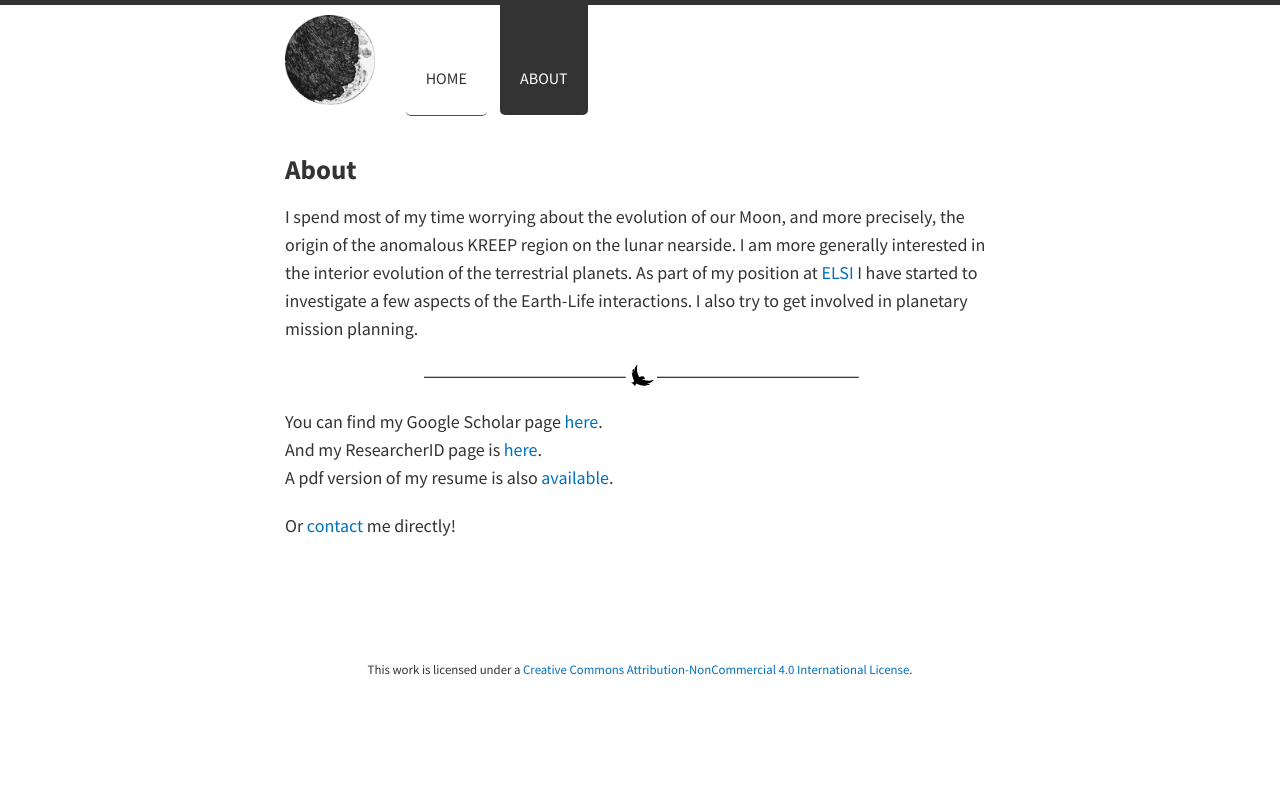
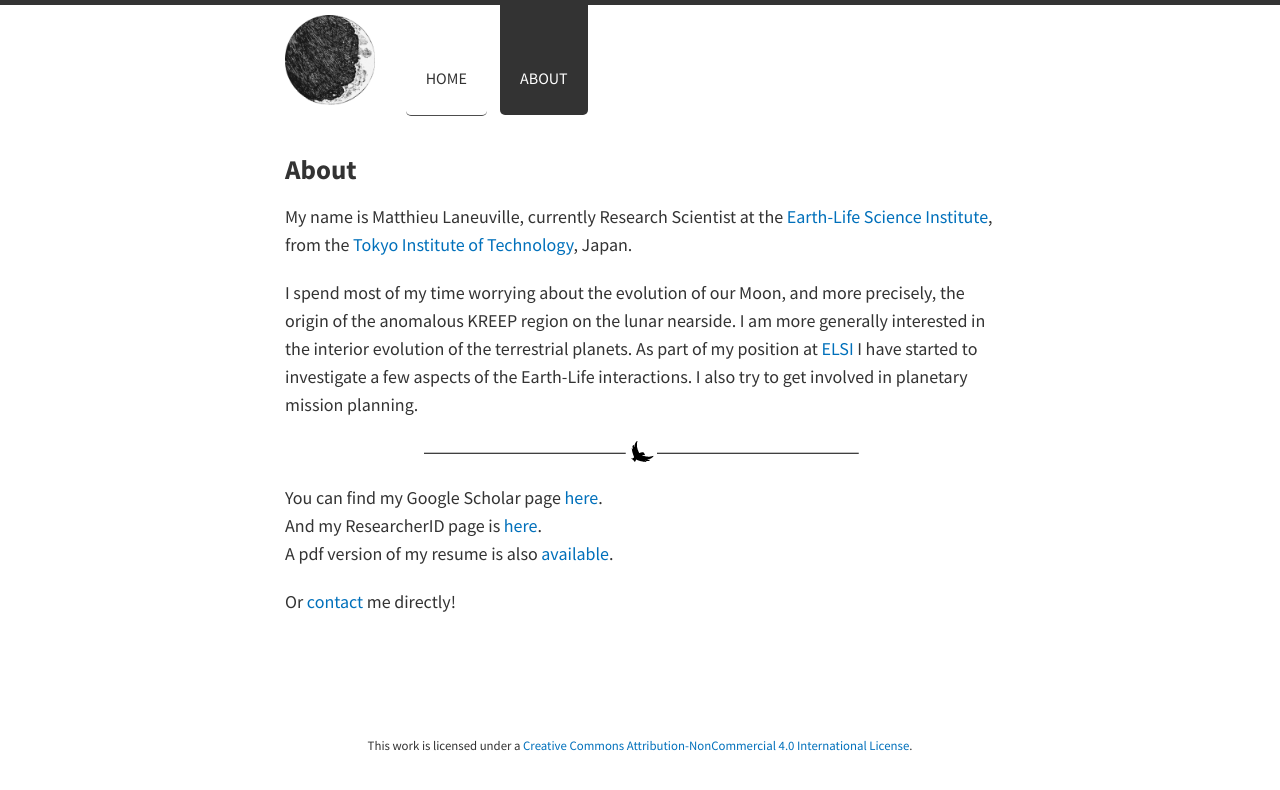
Before and after one commit to mlaneuville/mlaneuville.github.io, a Jekyll site: the page built from about/index.md, in a window 1280 px wide. Shown: the top 790 px of the page. Built offline with Jekyll 4.4.1, drawn with Linux system fonts in a browser that asks for light colours; nearby versions of some CDN libraries; Markdown is read by kramdown in place of the engine named in the settings.

Commit message:
update about page

```diff
--- a/about/index.md
+++ b/about/index.md
@@ -2,6 +2,10 @@
 layout: page
 title: About
 ---
+
+My name is Matthieu Laneuville, currently Research Scientist at the [Earth-Life Science
+Institute](http://elsi.jp/en/), from the [Tokyo Institute of
+Technology](http://www.titech.ac.jp/english/), Japan.
 
 I spend most of my time worrying about the evolution of our Moon, and more precisely, the origin of
 the anomalous KREEP region on the lunar nearside. I am more generally interested in the interior
```
